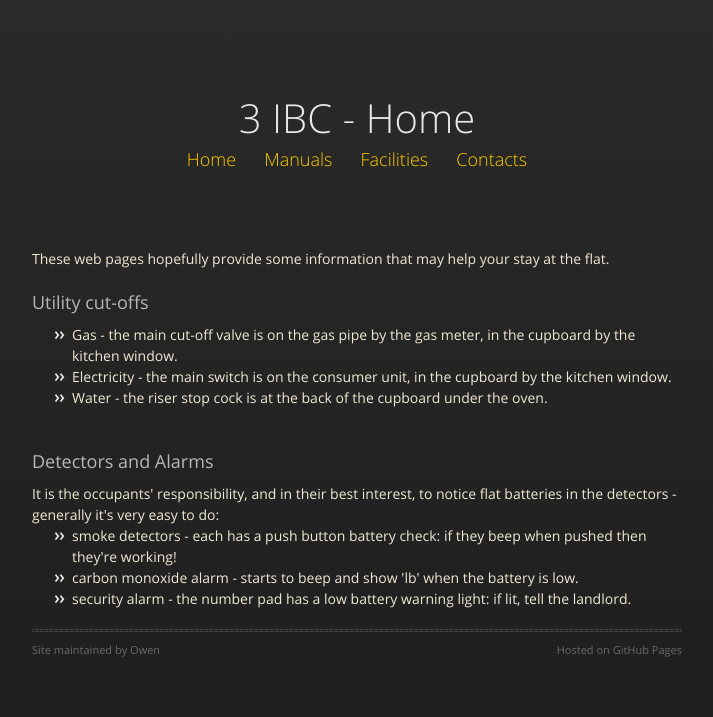
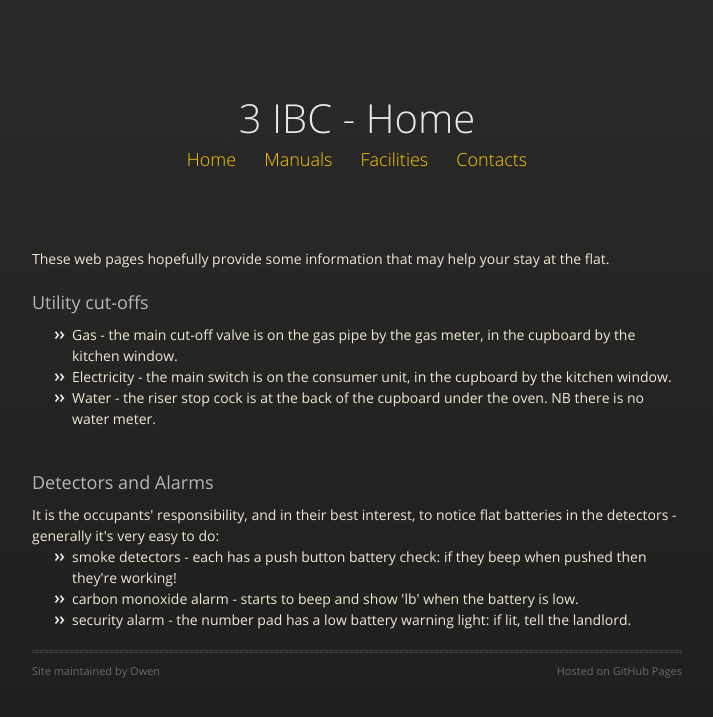
Before and after one commit to owenlydiard/3ibc, a Jekyll site: the page built from index.html, in a window 1280 px wide. Shown: the top 717 px of the page, without its empty margins (283-996 px from the left). Built offline with Jekyll 4.4.1, drawn with Linux system fonts in a browser that asks for light colours; nearby versions of some CDN libraries.

Commit message:
No water meter

```diff
--- a/index.html
+++ b/index.html
@@ -13,7 +13,7 @@ These web pages hopefully provide some information that may help your stay at th
 <ul>
 <li>Gas - the main cut-off valve is on the gas pipe by the gas meter, in the cupboard by the kitchen window.</li>
 <li>Electricity - the main switch is on the consumer unit, in the cupboard by the kitchen window.</li>
-<li>Water - the riser stop cock is at the back of the cupboard under the oven.</li>
+<li>Water - the riser stop cock is at the back of the cupboard under the oven. NB there is no water meter.</li>
 </ul>
 
 <br>
```
